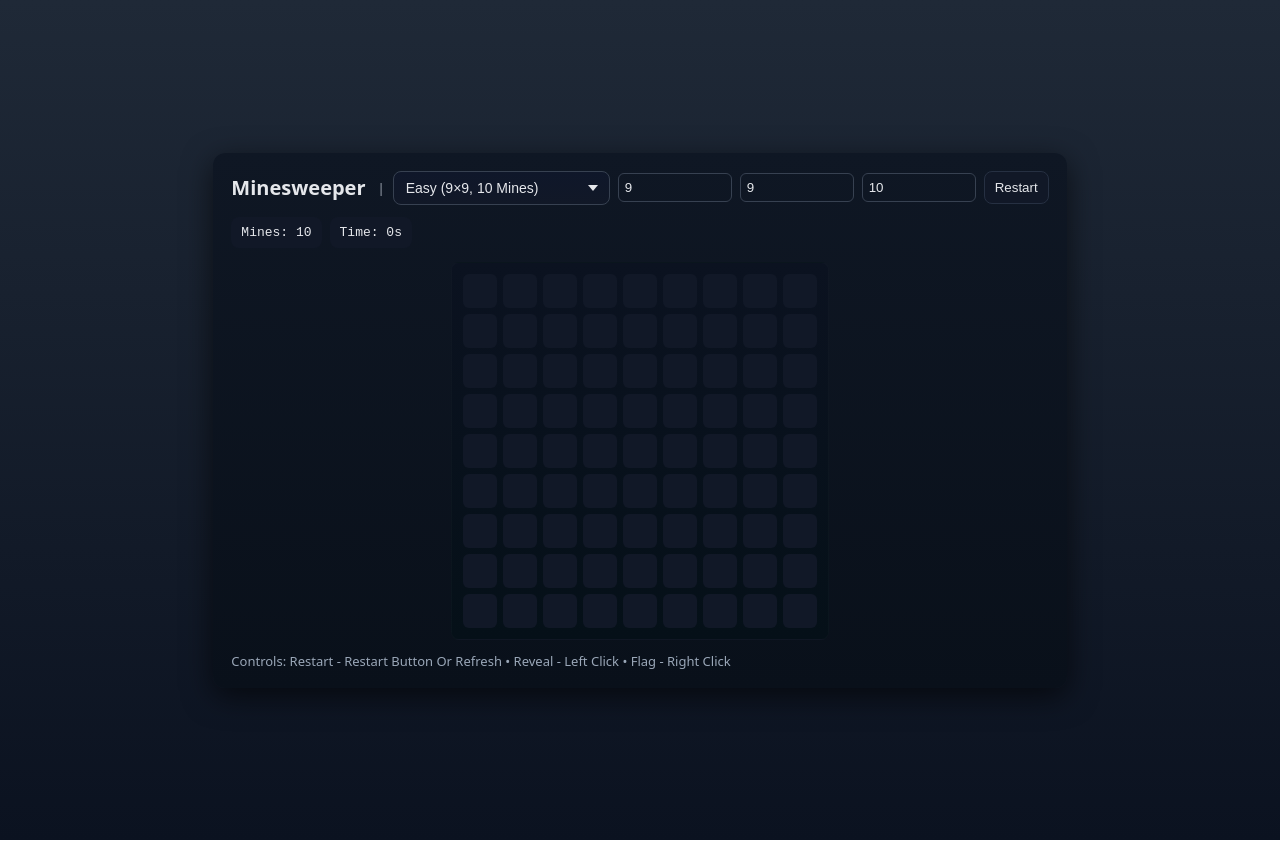
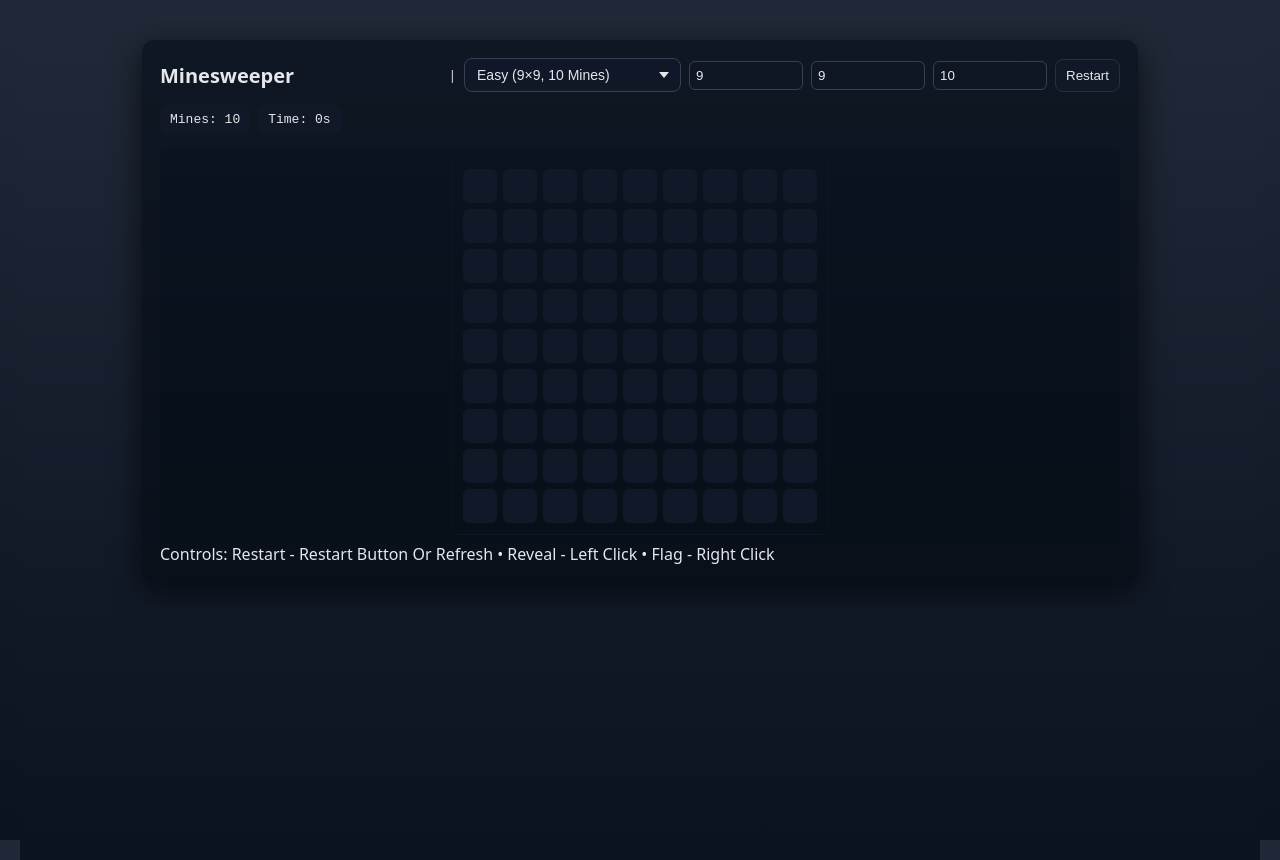
Before and after one commit to CinnamonStickFr/Minesweeper, a plain HTML site: page index.html in a window 1280 px wide. Drawn offline with Linux system fonts and the light colour scheme.

Commit message:
Update index.html
Fixed scaling and scrolling?

```diff
--- a/index.html
+++ b/index.html
@@ -16,12 +16,14 @@
     --mine-dark:#b91c1c; /* darker red for mines */
   }
   html,body{
-    height:100%;margin:0;
+    height:100%;
+    margin:0;
     font-family:system-ui,-apple-system,Segoe UI,Roboto,"Helvetica Neue",Arial;
     background:linear-gradient(180deg,var(--bg),#0b1220);
     color:var(--text);
-    display:flex;align-items:center;justify-content:center;
     padding:20px;
+    overflow:auto; /* allow vertical scrolling */
+    display:block;  /* remove forced vertical centering */
   }
   .app{
     width:100%;max-width:960px;
@@ -29,6 +31,7 @@
     padding:18px;
     border-radius:12px;
     box-shadow:0 8px 30px rgba(0,0,0,0.6);
+    margin:0 auto; /* keep horizontally centered */
   }
   header{display:flex;gap:12px;align-items:center;justify-content:space-between;margin-bottom:12px}
   h1{font-size:20px;margin:0}
@@ -135,7 +138,11 @@
   }
   .board-wrap{
     display:flex;gap:16px;align-items:flex-start;justify-content:center;
-    margin-top:14px;flex-wrap:wrap
+    margin-top:14px;flex-wrap:wrap;
+    overflow:auto; /* scroll for large boards */
+    background:linear-gradient(180deg,#0b1220,#051018); /* match board bg for large grids */
+    padding:8px;
+    border-radius:8px;
   }
   .board{
     display:inline-grid;
@@ -181,7 +188,7 @@
     border-radius:8px;
     font-family:monospace;
   }
-  .small{font-size:13px;color:#9ca3af}
+  .small{font-size:13px;color:#9ca3af'}
   .footer{margin-top:12px;color:#9aa7b8;font-size:13px}
   @media (max-width:600px){
     .cell{width:28px;height:28px;font-size:13px}
```
